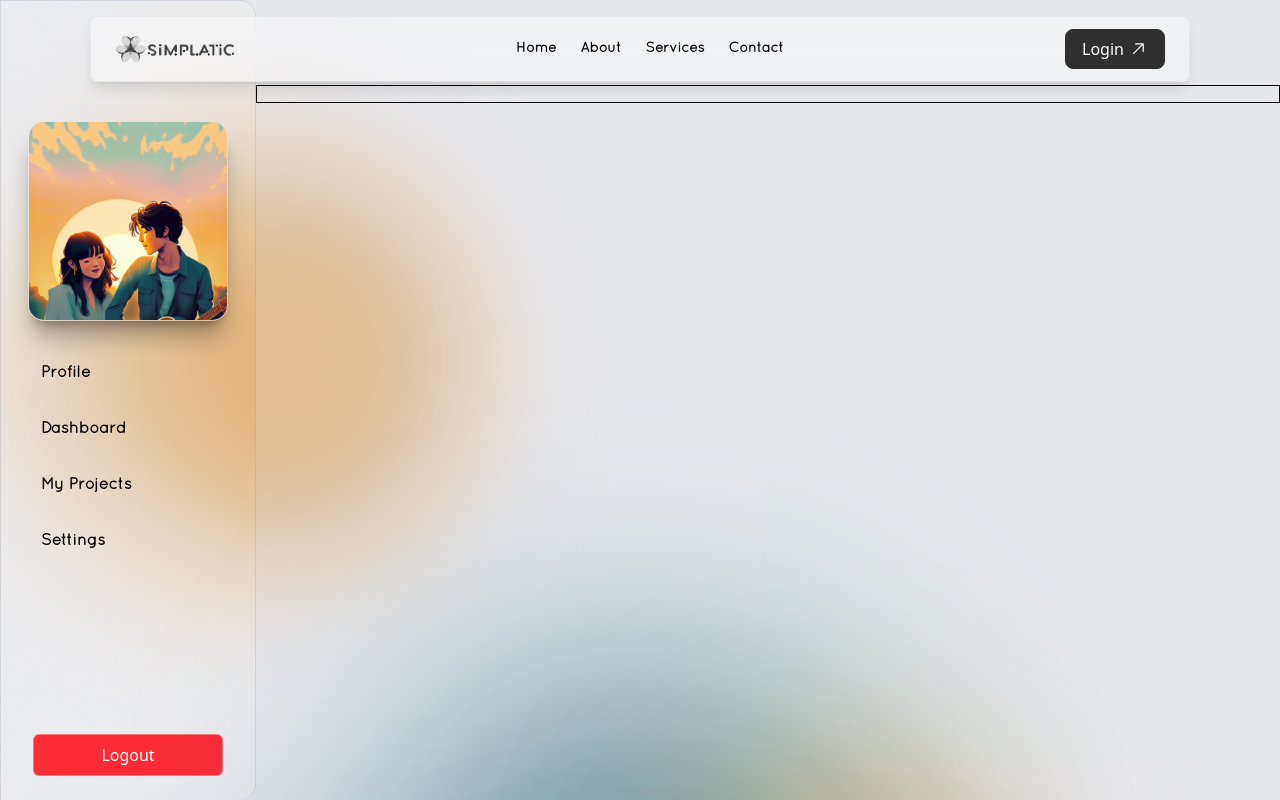
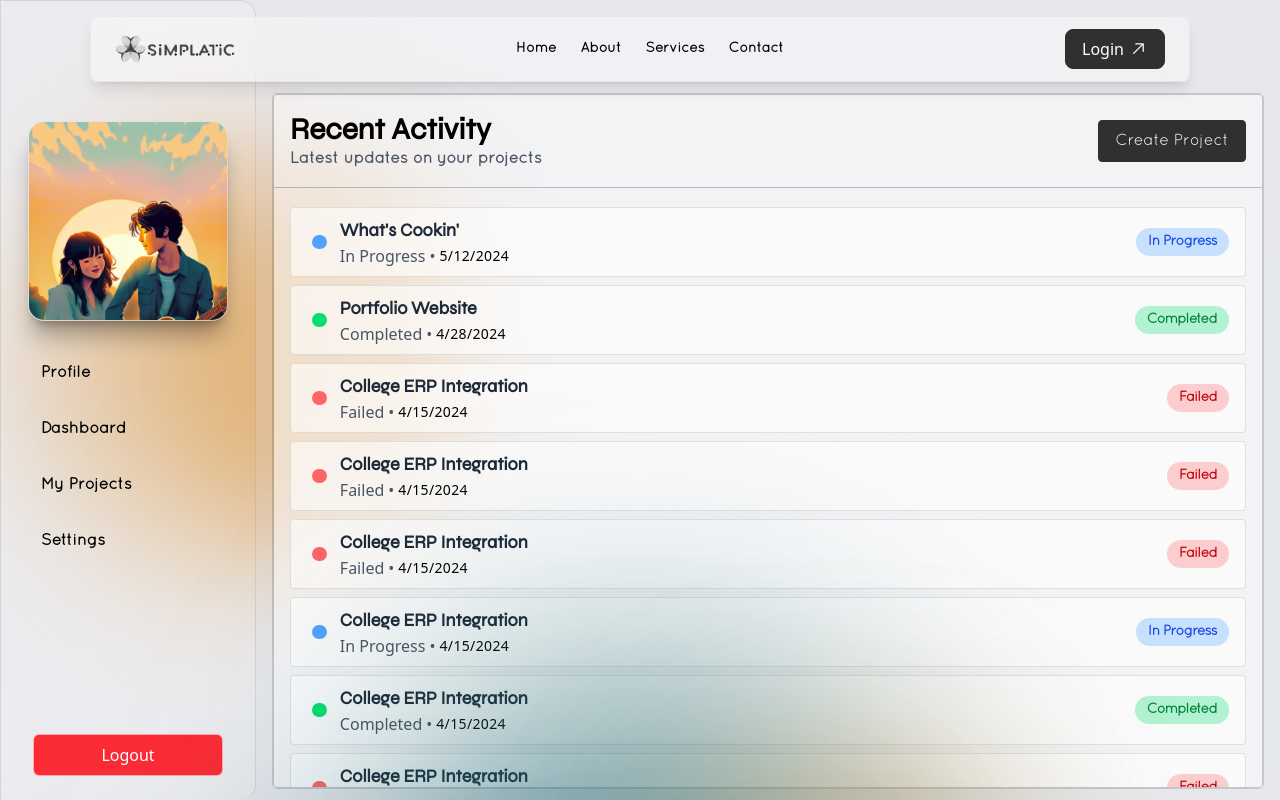
Before and after one commit to harshparikh2004/simplaticc, a React (Vite) app: page /profile in a window 1280 px wide. Shown: the top 800 px of the page. Built offline with nearby package versions, Linux system fonts and the light colour scheme; a web font is replaced by a local one.

Commit message:
Projects Part Done

```diff
--- a/package.json
+++ b/package.json
@@ -14,6 +14,7 @@
     "@tailwindcss/vite": "^4.1.10",
     "class-variance-authority": "^0.7.1",
     "firebase": "^11.9.1",
+    "framer-motion": "^12.18.1",
     "lucide-react": "^0.515.0",
     "react": "^19.1.0",
     "react-dom": "^19.1.0",
--- a/src/components/Projects.jsx
+++ b/src/components/Projects.jsx
@@ -1,9 +1,10 @@
 import React from 'react'
+import RecentActivity from './RecentActivity'
 
 function Projects() {
     return (
-        <div className='border flex flex-col w-full py-2'>
-
+        <div className='flex flex-col w-full py-2 px-4'>
+            <RecentActivity/>
         </div>
     )
 }
--- /dev/null
+++ b/src/components/RecentActivity.jsx
@@ -0,0 +1,84 @@
+import React from 'react';
+import { projects } from './../data/Constant';
+import { Link } from 'react-router-dom';
+
+function RecentActivity() {
+    const getStatusColor = (status) => {
+        switch (status?.toLowerCase()) {
+            case 'in progress':
+                return {
+                    dot: 'bg-blue-400',
+                    pill: 'bg-blue-400/30 text-blue-700',
+                };
+            case 'completed':
+                return {
+                    dot: 'bg-green-400',
+                    pill: 'bg-green-400/30 text-green-700',
+                };
+            case 'failed':
+                return {
+                    dot: 'bg-red-400',
+                    pill: 'bg-red-400/30 text-red-700',
+                };
+            default:
+                return {
+                    dot: 'bg-gray-400',
+                    pill: 'bg-gray-400/30 text-gray-700',
+                };
+        }
+    };
+
+    return (
+        <div className='border-2 mt-8 md:mt-0 h-[82vh] md:h-[87vh] border-black/15 flex flex-col rounded-md w-full'>
+            <div className='flex border-b border-gray-400/70 bg-white/50 p-4'>
+                <div className='w-full flex flex-col items-start'>
+                    <h1 className='font-bold text-xl md:text-3xl' style={{ fontFamily: 'Syne' }}>Recent Activity</h1>
+                    <p className='font-semibold text-gray-600' style={{ fontFamily: 'Quicksand' }}>Latest updates on your projects</p>
+                </div>
+                <div className='w-full flex items-center justify-end'>
+                    <Link
+                        style={{ fontFamily: 'Quicksand' }}
+                        to='/'
+                        className='border border-[#303030] cursor-pointer py-2 px-4 gap-1 items-center hover:rounded-xl justify-center group bg-[#303030] rounded-sm text-white duration-150 ease-in flex'
+                    >
+                        Create Project
+                    </Link>
+                </div>
+            </div>
+            <div className='flex flex-col cursor-pointer gap-y-2 justify-center px-4 pb-4 bg-white/50 max-h-fit overflow-y-auto pt-132 md:pt-76 scrollbar-thin'>
+                {projects.map((project) => {
+                    const { dot, pill } = getStatusColor(project.status);
+                    return (
+                        <div
+                            key={project.id}
+                            className="w-full hover:rounded-lg group border bg-white/60 border-black/10 backdrop-blur-2xl transition-all ease-in duration-150 px-4 py-2 rounded-sm"
+                        >
+                            <div className="flex gap-2">
+                                <div className='w-13 flex items-center justify-center'>
+                                    <div className={`h-[14px] w-[15px] rounded-full ${dot}`}></div>
+                                </div>
+                                <div className="w-full flex flex-col">
+                                    <h2 className="text-lg text-gray-800 font-bold" style={{ fontFamily: 'Syne' }}>{project.title}</h2>
+                                    <div className='flex items-center justify-start gap-1'>
+                                        <p className="text-gray-600 font-regular text-justify">
+                                            {project.status || 'No status update available.'}
+                                        </p>
+                                        <p className='text-gray-600'>•</p>
+                                        <p className='text-sm tracking-wide'>{project.date}</p>
+                                    </div>
+                                </div>
+                                <div className='w-full flex items-center justify-end'>
+                                    <p className={`text-sm capitalize font-bold tracking-tighter py-1 px-3 rounded-full ${pill}`} style={{ fontFamily: 'Quicksand' }}>
+                                        {project.status || 'No status'}
+                                    </p>
+                                </div>
+                            </div>
+                        </div>
+                    );
+                })}
+            </div>
+        </div>
+    );
+}
+
+export default RecentActivity;
--- a/src/components/Sidebar.jsx
+++ b/src/components/Sidebar.jsx
@@ -1,7 +1,7 @@
 import React, { useState } from 'react';
 import profile from '../assets/profile.jpg';
 import { Link } from 'react-router-dom';
-import { HiOutlineMenuAlt3, HiX } from 'react-icons/hi';
+import { HiArrowRight, HiX } from 'react-icons/hi';
 
 function Sidebar() {
     const [isOpen, setIsOpen] = useState(false);
@@ -12,9 +12,9 @@ function Sidebar() {
             <div className='fixed top-6 left-4 z-30 md:hidden'>
                 <button
                     onClick={() => setIsOpen(!isOpen)}
-                    className='text-black mt-18 bg-gray-200 p-2 rounded-lg shadow-md'
+                    className='text-black mt-13 bg-gray-200 p-2 rounded-lg shadow-md'
                 >
-                    {isOpen ? <HiX size={24} /> : <HiOutlineMenuAlt3 size={24} />}
+                    {isOpen ? <HiX size={24} /> : <HiArrowRight size={24} />}
                 </button>
             </div>
 
@@ -31,23 +31,23 @@ function Sidebar() {
                             className='flex flex-col items-start justify-between font-semibold gap-4 text-black'
                             style={{ fontFamily: 'Quicksand' }}
                         >
-                            <li className='w-full rounded-md hover:bg-[#70abaf]/60 transition ease-in duration-150 p-2'>
+                            <li className='w-full cursor-pointer rounded-md hover:bg-[#70abaf]/90 hover:text-white transition ease-in duration-150 p-2'>
                                 <Link to='/'>Profile</Link>
                             </li>
-                            <li className='w-full rounded-md hover:bg-[#70abaf]/60 transition ease-in duration-150 p-2'>
+                            <li className='w-full cursor-pointer rounded-md hover:bg-[#70abaf]/90 hover:text-white transition ease-in duration-150 p-2'>
                                 <Link to='/'>Dashboard</Link>
                             </li>
-                            <li className='w-full rounded-md hover:bg-[#70abaf]/60 transition ease-in duration-150 p-2'>
+                            <li className='w-full cursor-pointer rounded-md hover:bg-[#70abaf]/90 hover:text-white transition ease-in duration-150 p-2'>
                                 <Link to='/'>My Projects</Link>
                             </li>
-                            <li className='w-full rounded-md hover:bg-[#70abaf]/60 transition ease-in duration-150 p-2'>
+                            <li className='w-full cursor-pointer rounded-md hover:bg-[#70abaf]/90 hover:text-white transition ease-in duration-150 p-2'>
                                 <Link to='/'>Settings</Link>
                             </li>
                         </ul>
                     </div>
                 </div>
                 <div className='w-full'>
-                    <button className='w-full bg-red-500 rounded-md hover:shadow-sm py-2 border border-gray-200/40 hover:shadow-red-400 hover:rounded-xl text-white transition-all cursor-pointer ease-in duration-150'>
+                    <button className='w-full bg-red-500 rounded-md hover:shadow-sm py-2 border border-white/60 hover:shadow-red-400 hover:rounded-xl text-white transition-all cursor-pointer ease-in duration-150'>
                         Logout
                     </button>
                 </div>
--- /dev/null
+++ b/src/data/Constant.js
@@ -0,0 +1,68 @@
+export const projects = [
+    {
+        id: 0,
+        title: "What's Cookin'",
+        status: "In Progress",
+        date: "5/12/2024",
+    },
+    {
+        id: 1,
+        title: "Portfolio Website",
+        status: "Completed",
+        date: "4/28/2024",
+    },
+    {
+        id: 2,
+        title: "College ERP Integration",
+        status: "Failed",
+        date: "4/15/2024",
+    },
+    {
+        id: 3,
+        title: "College ERP Integration",
+        status: "Failed",
+        date: "4/15/2024",
+    },
+    {
+        id: 4,
+        title: "College ERP Integration",
+        status: "Failed",
+        date: "4/15/2024",
+    },
+    {
+        id: 5,
+        title: "College ERP Integration",
+        status: "In Progress",
+        date: "4/15/2024",
+    },
+    {
+        id: 6,
+        title: "College ERP Integration",
+        status: "Completed",
+        date: "4/15/2024",
+    },
+    {
+        id: 7,
+        title: "College ERP Integration",
+        status: "Failed",
+        date: "4/15/2024",
+    },
+    {
+        id: 8,
+        title: "College ERP Integration",
+        status: "Failed",
+        date: "4/15/2024",
+    },
+    {
+        id: 9,
+        title: "College ERP Integration",
+        status: "Failed",
+        date: "4/15/2024",
+    },
+    {
+        id: 10,
+        title: "College ERP Integration",
+        status: "Failed",
+        date: "4/15/2024",
+    },
+];
```
Also changed, not shown: src/components/ProjectCard.jsx (+8 -71 lines), 1 other file (tests, documents, lock files or other folders).
